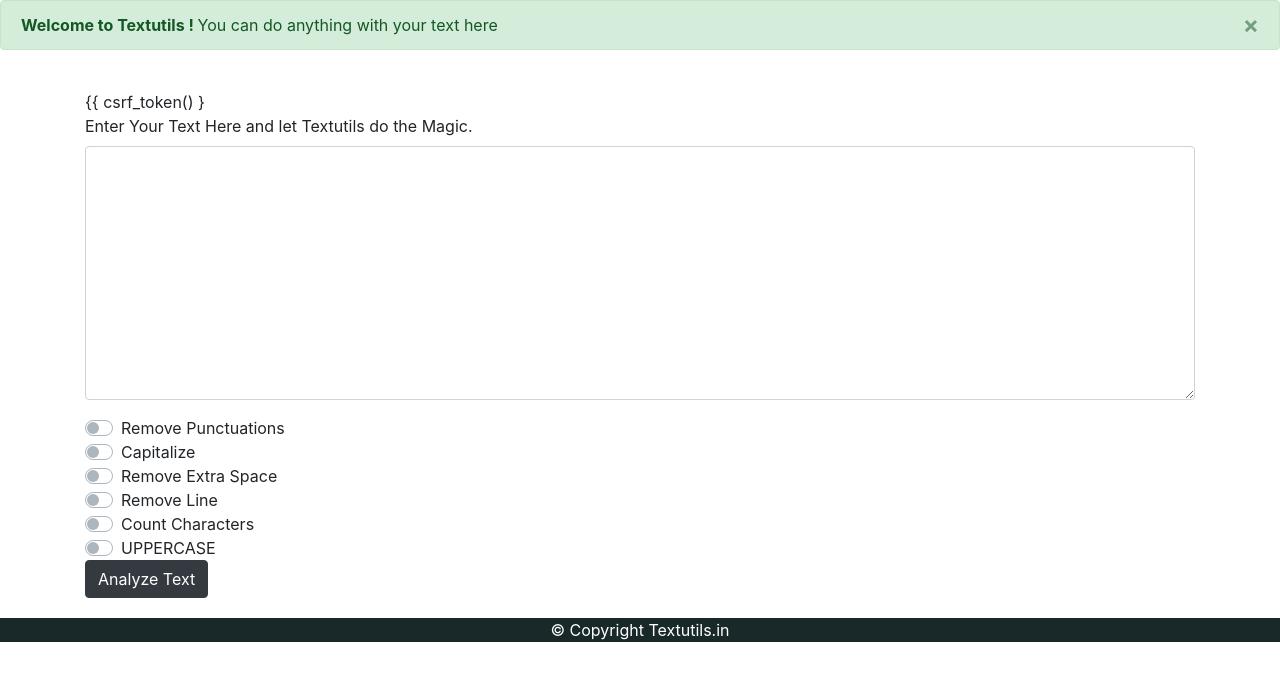
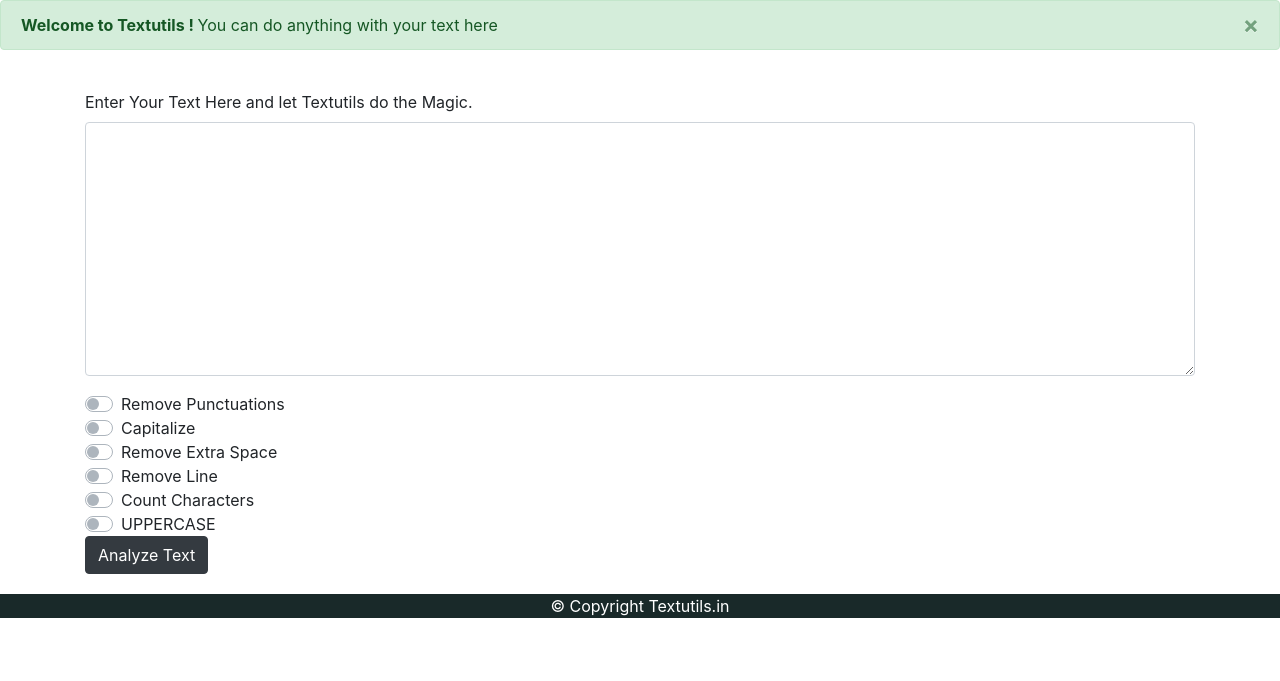
Before and after one commit to yogi-28698/Textutils.in, a Django app: page / in a window 1280 px wide. Shown: the part 56-737 px from the top of the page. Run offline with Django 3.2, Linux system fonts and the light colour scheme; some libraries are stand-ins or nearby versions.

Commit message:
Update index.html

```diff
--- a/templates/index.html
+++ b/templates/index.html
@@ -50,7 +50,7 @@
 <br>
 <div class="container">
   <form action = "/analyze/" method = "post">
-    {{ csrf_token() }
+    {% csrf_token %}
   <div class="form-group">
     <label for="exampleFormControlTextarea1">Enter Your Text Here and let Textutils do the Magic.</label>
     <textarea name = "text" class="form-control" id="exampleFormControlTextarea1" rows="10"></textarea>
```
